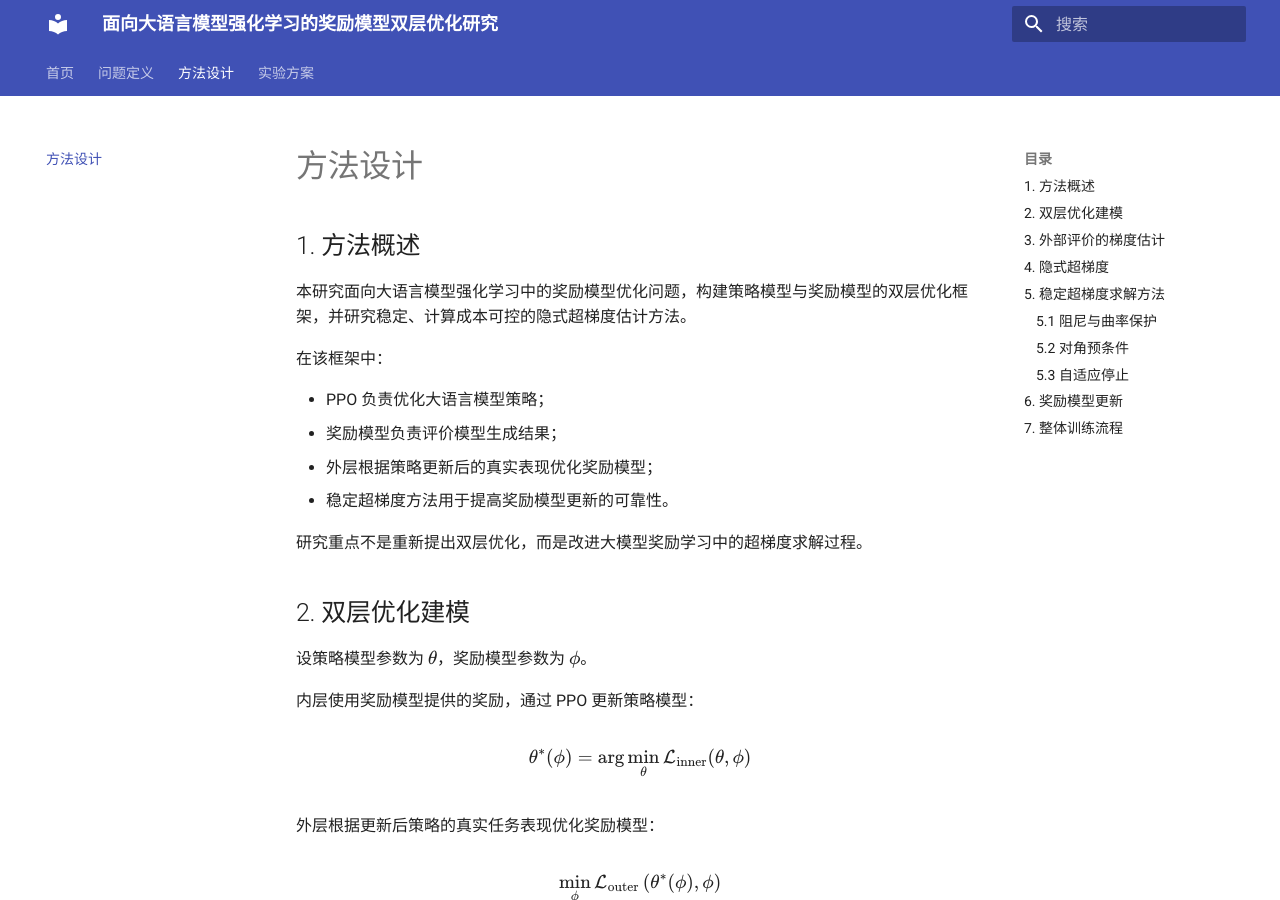
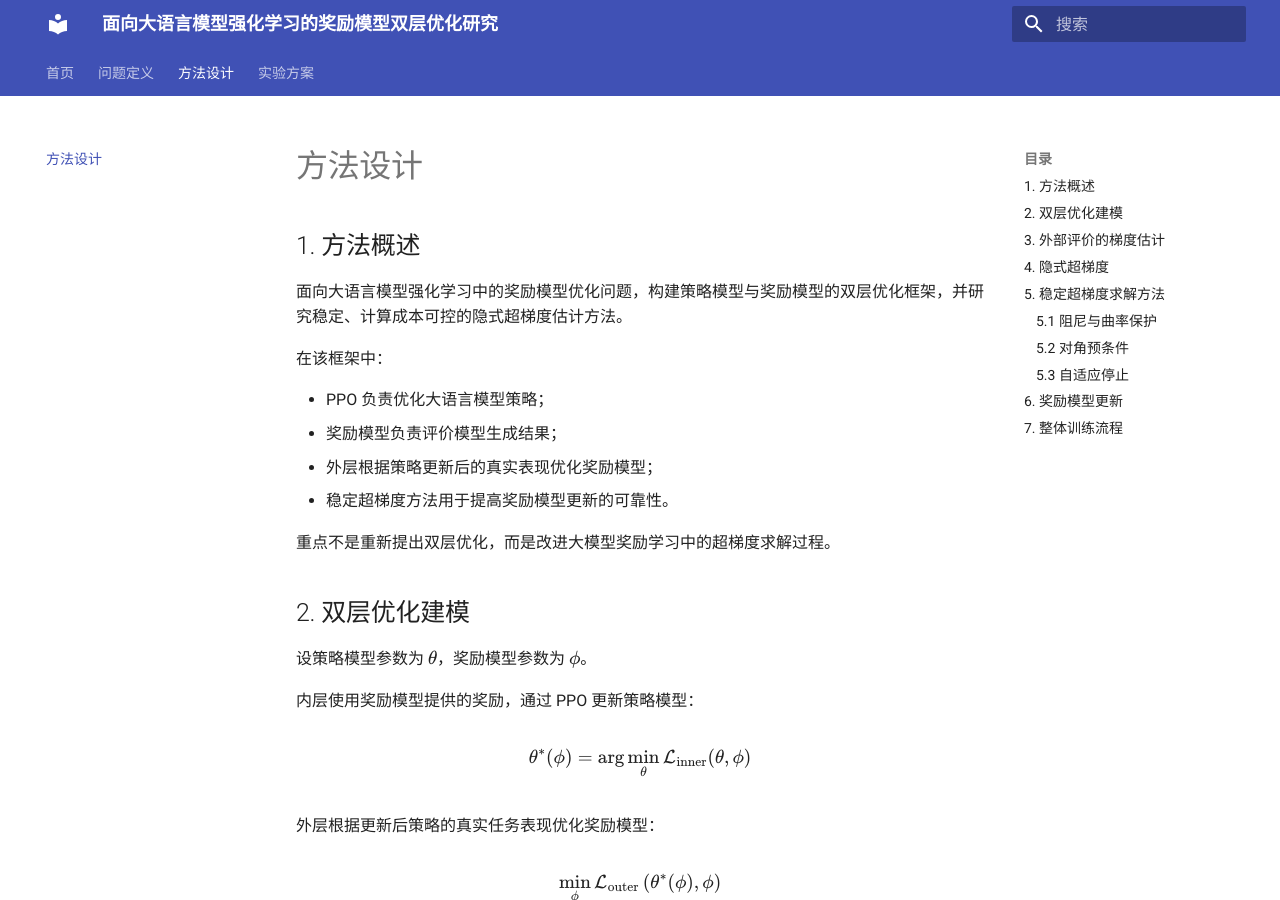
Before and after one commit to privacynot/PARL, an MkDocs documentation site: the page built from docs/methodology.md, in a window 1280 px wide and 900 px high. Built offline with MkDocs 1.6.1 and Material for MkDocs 9.7.7, drawn with Linux system fonts in a browser that asks for light colours; some of the changed text lies outside the part shown.

Commit message:
Update methodology.md

```diff
--- a/docs/methodology.md
+++ b/docs/methodology.md
@@ -2,7 +2,7 @@
 
 ## 1. 方法概述
 
-本研究面向大语言模型强化学习中的奖励模型优化问题，构建策略模型与奖励模型的双层优化框架，并研究稳定、计算成本可控的隐式超梯度估计方法。
+面向大语言模型强化学习中的奖励模型优化问题，构建策略模型与奖励模型的双层优化框架，并研究稳定、计算成本可控的隐式超梯度估计方法。
 
 在该框架中：
 
@@ -11,7 +11,7 @@
 - 外层根据策略更新后的真实表现优化奖励模型；
 - 稳定超梯度方法用于提高奖励模型更新的可靠性。
 
-研究重点不是重新提出双层优化，而是改进大模型奖励学习中的超梯度求解过程。
+重点不是重新提出双层优化，而是改进大模型奖励学习中的超梯度求解过程。
 
 ## 2. 双层优化建模
 
@@ -97,7 +97,7 @@ $$
 g_{\mathrm{implicit}}=-\left(\nabla_{\phi\theta}^{2}\mathcal{L}_{\mathrm{inner}}\right)x
 $$
 
-由于大语言模型参数量较大，本研究使用 Hessian 向量积和迭代求解器，避免显式构造完整 Hessian。
+大语言模型参数量较大，我们使用 Hessian 向量积和迭代求解器，避免显式构造完整 Hessian。
 
 ## 5. 稳定超梯度求解方法
 
```
